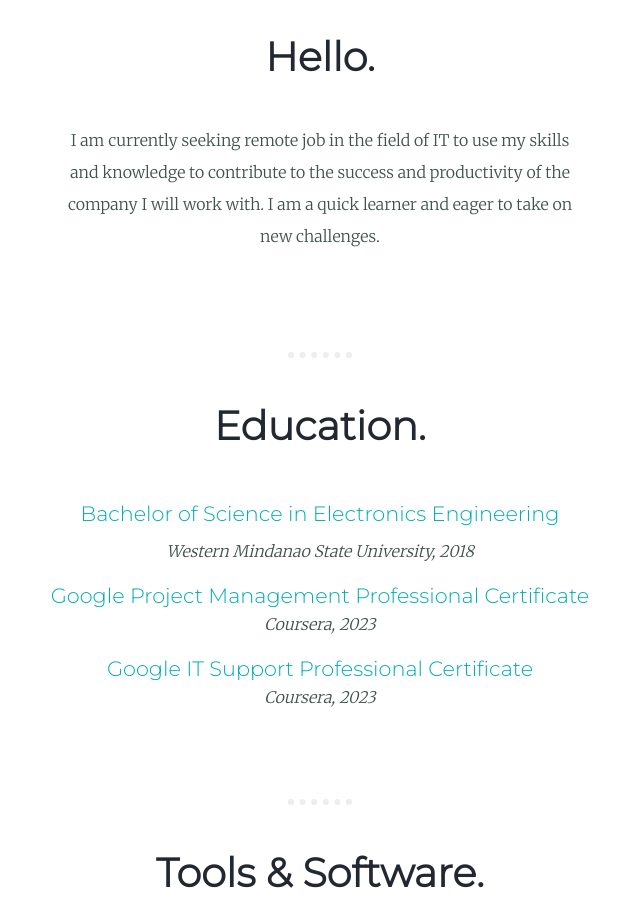
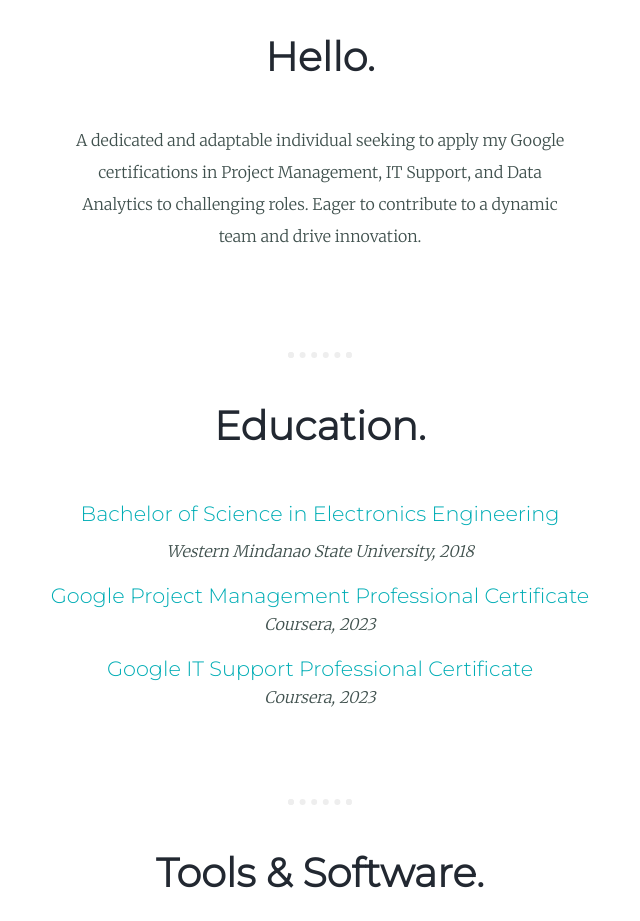
Before and after one commit to engrbry/cv2, a plain HTML site: page index.html in a window 1280 px wide. Shown: the part 1040-1961 px from the top of the page, without its empty margins (320-960 px from the left). Drawn offline with Linux system fonts and the light colour scheme.

Commit message:
Updated About Me

```diff
--- a/index.html
+++ b/index.html
@@ -22,7 +22,7 @@
       <div>
         <img class ="profiles" src="images/brian.png" alt="profile-img">
         <h2>Hello.</h2>
-        <p class="intro">I am currently seeking remote job in the field of IT to use my skills and knowledge to contribute to the success and productivity of the company I will work with. I am a quick learner and eager to take on new challenges.</p>
+        <p class="intro">A dedicated and adaptable individual seeking to apply my Google certifications in Project Management, IT Support, and Data Analytics to challenging roles. Eager to contribute to a dynamic team and drive innovation.</p>
       </div>
     </div>
 
```
